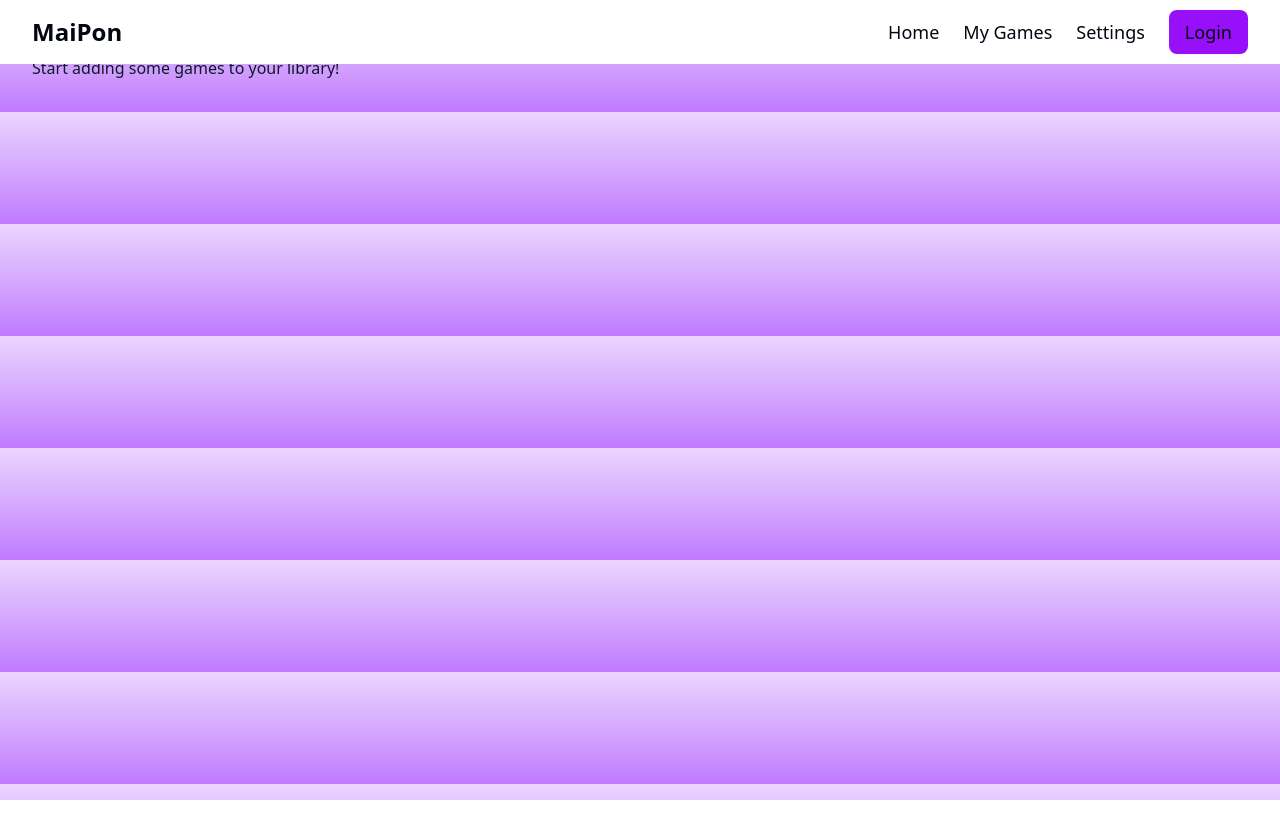
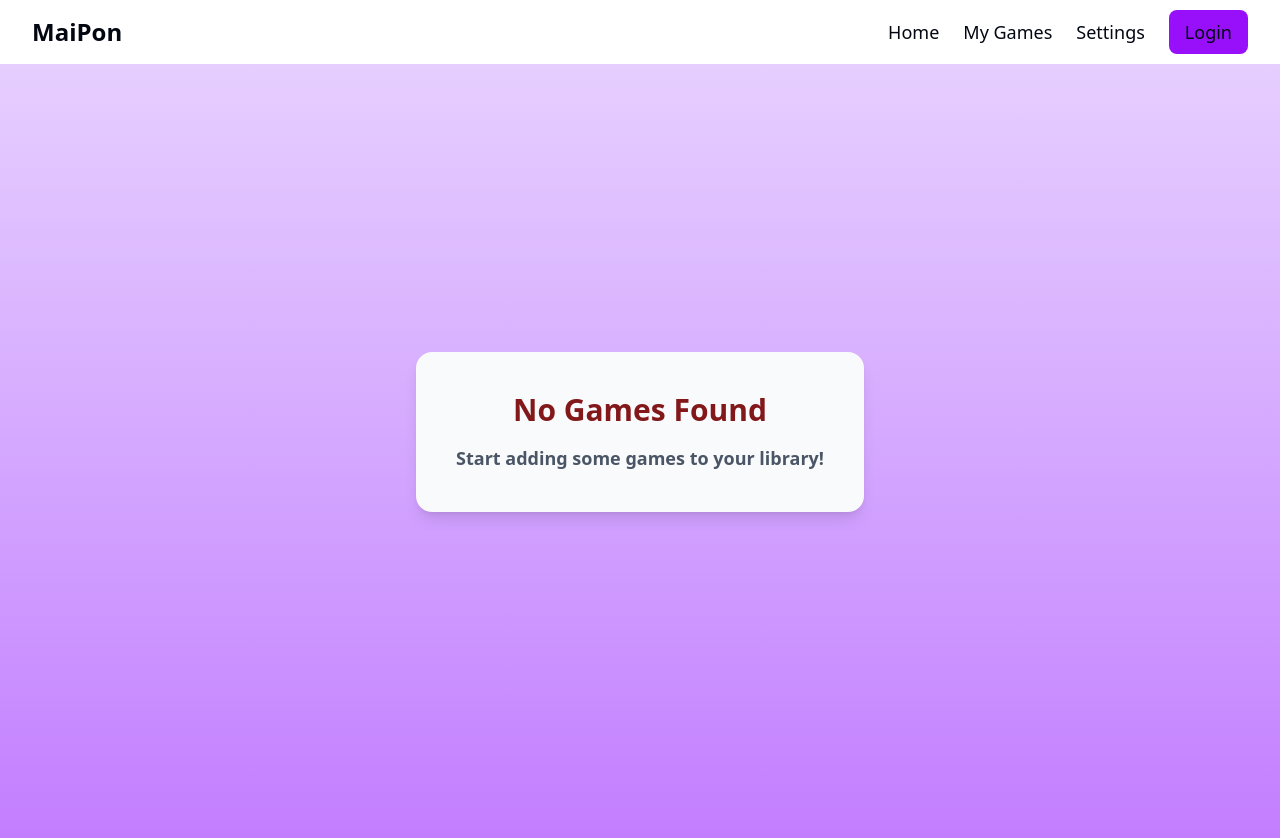
Before and after one commit to axmanalad/Project-MP, a React (Vite) app: page /my-games in a window 1280 px wide. Shown: the top 838 px of the page. Before the commit the page ends 800 px from the top, so only its background shows below. Built offline with nearby package versions, Linux system fonts and the light colour scheme.

Commit message:
Refactor MyGames component structure and add styles for better layout and presentation

```diff
--- a/src/pages/MyGames.tsx
+++ b/src/pages/MyGames.tsx
@@ -1,10 +1,16 @@
 import "../styles/pages/my-games.css";
 
 function MyGames() {
-  return <div className="games-empty">
-    <h2>No Games Found</h2>
-    <p>Start adding some games to your library!</p>
-  </div>
+  return (
+    <div className="my-games">
+      <div className="parent-container">
+        <div className="games-empty">
+          <h2>No Games Found</h2>
+          <p>Start adding some games to your library!</p>
+        </div>
+      </div>
+    </div>
+  );
 }
 
 export default MyGames;
--- a/src/styles/components/game-card.css
+++ b/src/styles/components/game-card.css
@@ -30,7 +30,7 @@
 }
 
 .favorite-button {
-  @apply absolute top-2 right-2 bg-white dark:bg-gray-900 rounded-full px-3 py-1.5 shadow-md hover:bg-gray-200 dark:hover:bg-gray-700;
+  @apply absolute top-2 right-2 bg-white dark:bg-gray-900 rounded-full px-2 text-3xl shadow-md hover:bg-gray-200 dark:hover:bg-gray-700;
   @apply opacity-0 transition-none;
 }
 
--- a/src/styles/index.css
+++ b/src/styles/index.css
@@ -1,6 +1,7 @@
 @import "tailwindcss";
 
 :root {
+  @apply min-h-screen;
   @apply bg-gradient-to-b from-purple-200 to-purple-400 text-gray-900;
 }
 
--- a/src/styles/pages/home.css
+++ b/src/styles/pages/home.css
@@ -1,8 +1,4 @@
 @import "tailwindcss";
-
-.home {
-  @apply min-h-screen bg-gray-50 dark:bg-gray-900;
-}
 
 /* .search-form {
   @apply max-w-2xl mx-auto px-4 py-8 flex gap-4;
--- a/src/styles/pages/my-games.css
+++ b/src/styles/pages/my-games.css
@@ -0,0 +1,18 @@
+@import "tailwindcss";
+
+.parent-container {
+  @apply flex flex-col items-center justify-center min-h-screen;
+}
+
+.games-empty {
+  @apply px-10 py-10 rounded-2xl font-bold text-lg text-center shadow-lg;
+  @apply bg-gray-50 dark:bg-gray-900
+}
+
+.games-empty h2 {
+  @apply text-3xl font-bold text-red-900 dark:text-red-400 mb-4;
+}
+
+.games-empty p {
+  @apply text-gray-600 dark:text-gray-400;
+}
```
